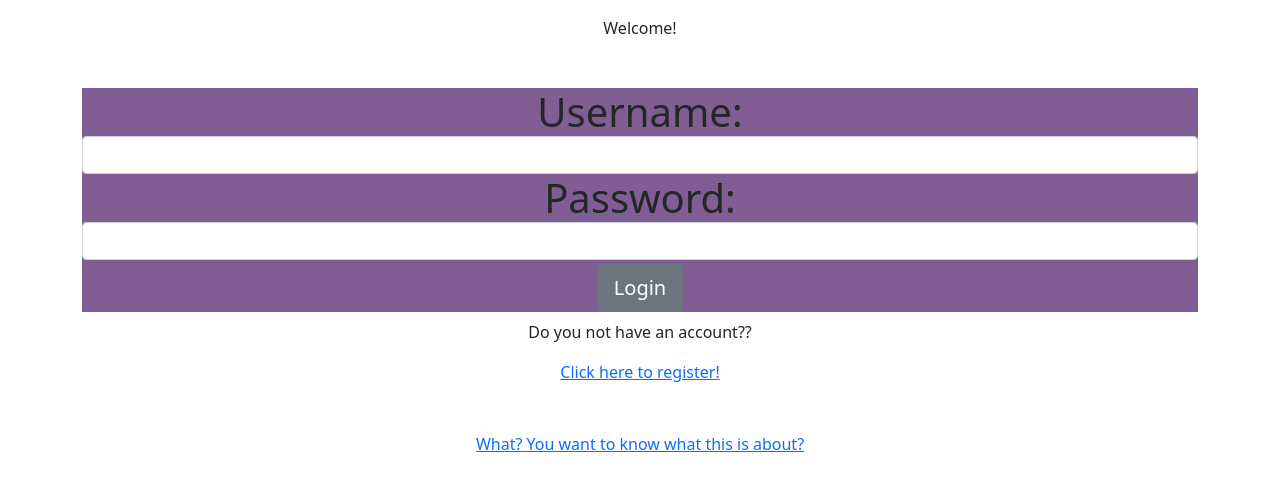
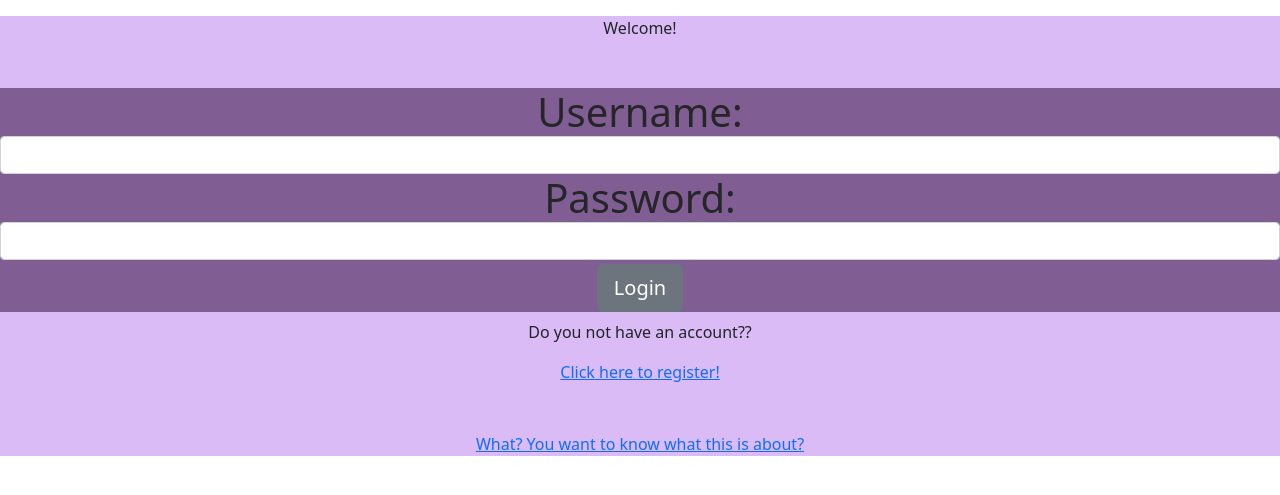
Before and after one commit to Lia-Nelson/P02, a Flask app: page / in a window 1280 px wide. Shown: the top 495 px of the page. Run offline with Flask 2, Linux system fonts and the light colour scheme.

Commit message:
working on css

```diff
--- a/app/static/css/login.css
+++ b/app/static/css/login.css
@@ -1,5 +1,9 @@
-body  {
+div  {
 background: #DBBBF5;
+}
+
+div.special {
+  background: #805D93;
 }
 
 
--- a/app/templates/login.html
+++ b/app/templates/login.html
@@ -25,9 +25,9 @@
   <br>
   <br>
 
-  <div class="container">
+  <div class="justify-content-md-center special">
     <!-- Forms -> Username/Password -->
-    <h1 class="forms">
+    <h1 class="forms col-md-auto">
       <form action="/auth" method = 'POST'>
           Username: <input type="text" class="form-control" name="username">
           Password: <input type="password" class="form-control" id="password">
```
